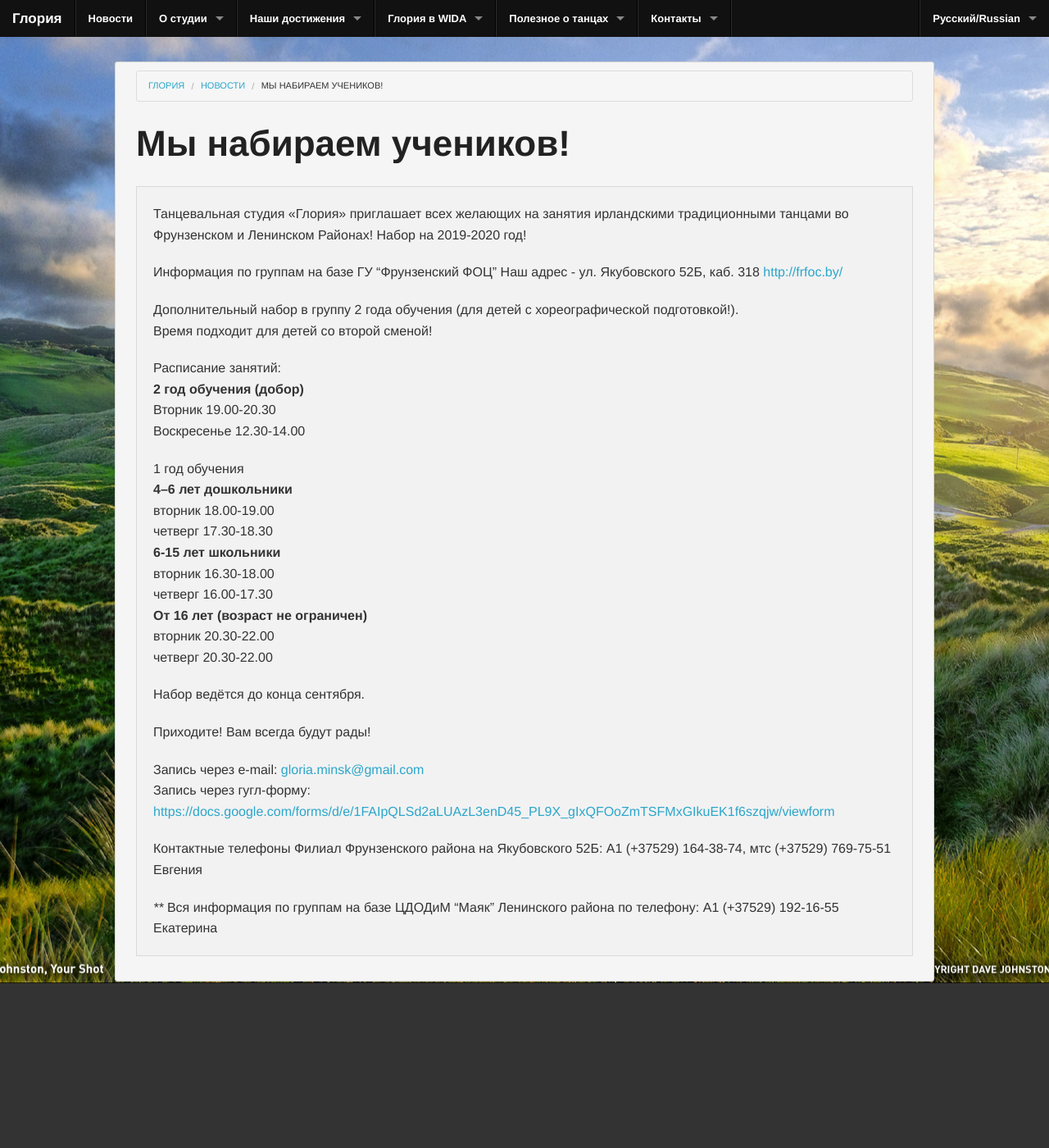
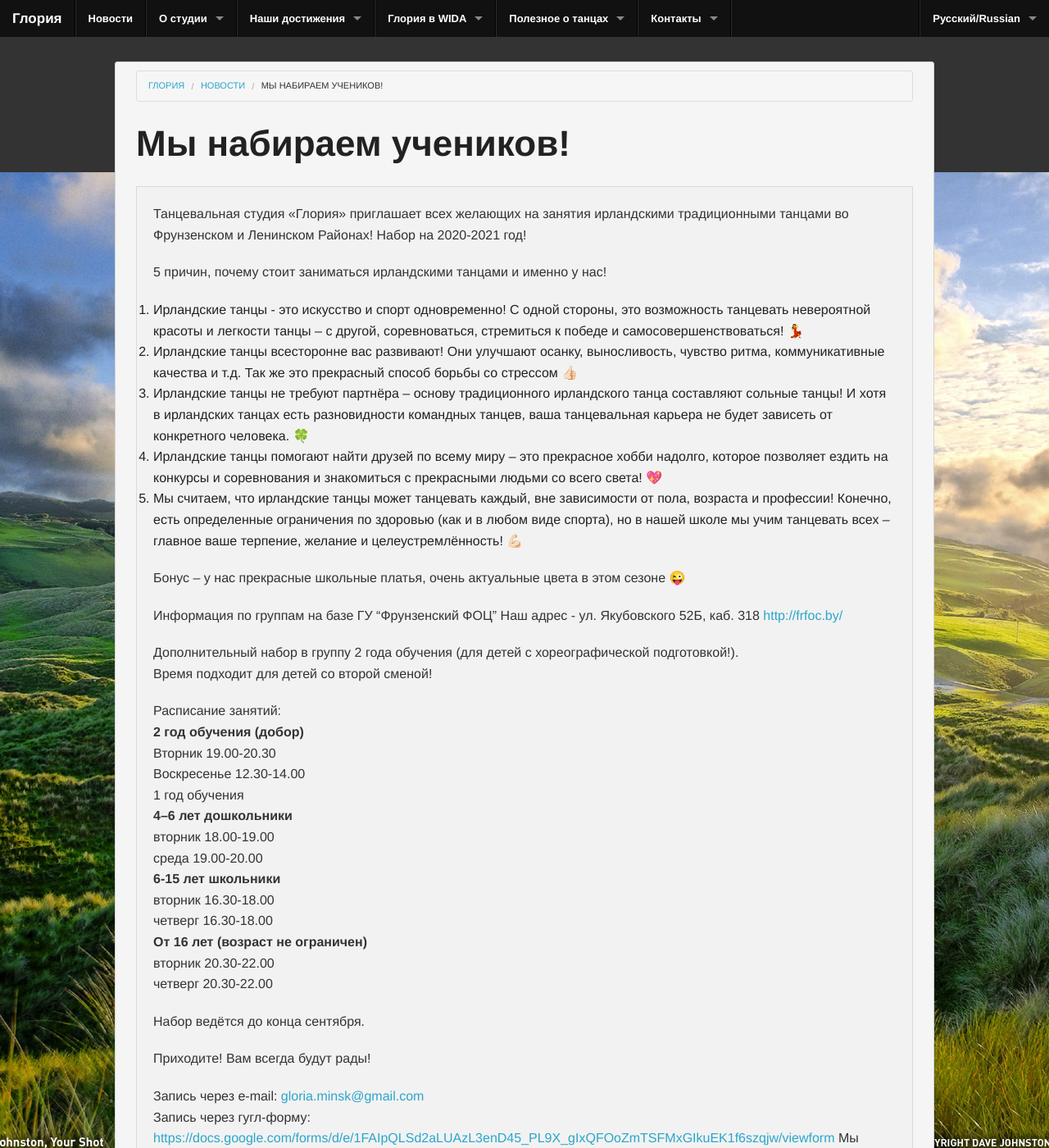
Before and after one commit to gloria-studio/gloria-studio.github.io, a Jekyll site: the page built from _posts/2015-08-26-we-recruit-studens.md, in a window 1280 px wide and 1400 px high. Shown: the whole window at 82% size. Built offline with Jekyll 4.4.1, drawn with Linux system fonts in a browser that asks for light colours; some of the changed text lies outside the part shown.

Commit message:
Update 2015-08-26-we-recruit-studens.md

```diff
--- a/_posts/2015-08-26-we-recruit-studens.md
+++ b/_posts/2015-08-26-we-recruit-studens.md
@@ -5,7 +5,17 @@ category: ru
 published: true
 ---
 
-Танцевальная студия «Глория» приглашает всех желающих на занятия ирландскими традиционными танцами во Фрунзенском и Ленинском Районах! Набор на 2019-2020 год!
+Танцевальная студия «Глория» приглашает всех желающих на занятия ирландскими традиционными танцами во Фрунзенском и Ленинском Районах! Набор на 2020-2021 год!
+
+5 причин, почему стоит заниматься ирландскими танцами и именно у нас!
+
+1. Ирландские танцы - это искусство и спорт одновременно! С одной стороны, это возможность танцевать невероятной красоты и легкости танцы – с другой, соревноваться, стремиться к победе и самосовершенствоваться! 💃
+2. Ирландские танцы всесторонне вас развивают! Они улучшают осанку, выносливость, чувство ритма, коммуникативные качества и т.д. Так же это прекрасный способ борьбы со стрессом 👍🏻
+3. Ирландские танцы не требуют партнёра – основу традиционного ирландского танца составляют сольные танцы! И хотя в ирландских танцах есть разновидности командных танцев, ваша танцевальная карьера не будет зависеть от конкретного человека. 🍀
+4. Ирландские танцы помогают найти друзей по всему миру – это прекрасное хобби надолго, которое позволяет ездить на конкурсы и соревнования и знакомиться с прекрасными людьми со всего света! 💖
+5. Мы считаем, что ирландские танцы может танцевать каждый, вне зависимости от пола, возраста и профессии! Конечно, есть определенные ограничения по здоровью (как и в любом виде спорта), но в нашей школе мы учим танцевать всех – главное ваше терпение, желание и целеустремлённость! 💪🏻
+
+Бонус – у нас прекрасные школьные платья, очень актуальные цвета в этом сезоне 😜
 
 Информация по группам на базе ГУ "Фрунзенский ФОЦ" Наш адрес - ул. Якубовского 52Б, каб. 318
 <http://frfoc.by/>
@@ -17,14 +27,13 @@ published: true
 **2 год обучения (добор)**
 Вторник 19.00-20.30
 Воскресенье 12.30-14.00
-
 1 год обучения
 **4–6 лет дошкольники**
 вторник 18.00-19.00
-четверг 17.30-18.30
+среда 19.00-20.00
 **6-15 лет школьники**
 вторник     16.30-18.00
-четверг     16.00-17.30
+четверг     16.30-18.00
 **От 16 лет (возраст не ограничен)**
 вторник 20.30-22.00
 четверг 20.30-22.00
@@ -36,9 +45,10 @@ published: true
 Запись через e-mail: [gloria.minsk@gmail.com](mailto:gloria.minsk@gmail.com)
 Запись через гугл-форму:
 <https://docs.google.com/forms/d/e/1FAIpQLSd2aLUAzL3enD45_PL9X_gIxQFOoZmTSFMxGIkuEK1f6szqjw/viewform>
+Мы инстаграм: https://www.instagram.com/gloria.dance.studio/
 
 Контактные телефоны
 Филиал Фрунзенского района на Якубовского 52Б: А1 (+37529) 164-38-74, мтс (+37529) 769-75-51 Евгения
 
-**** Вся информация по группам на базе ЦДОДиМ "Маяк" Ленинского района по телефону:
+**** Вся информация по группам на базе КМЖ "Ровесник" Рокоссовского 102к3 Ленинского района по телефону:
 А1 (+37529) 192-16-55 Екатерина
```
